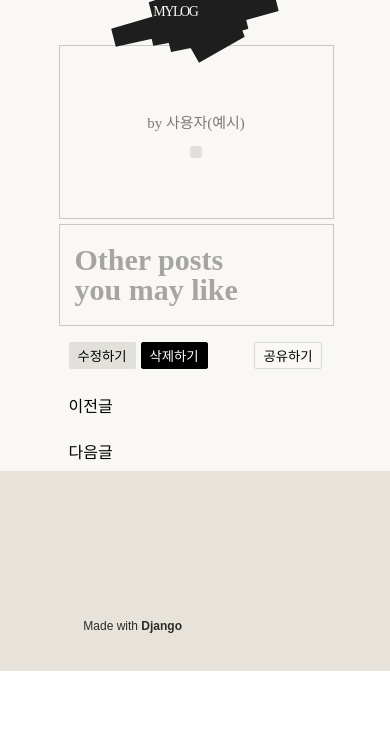
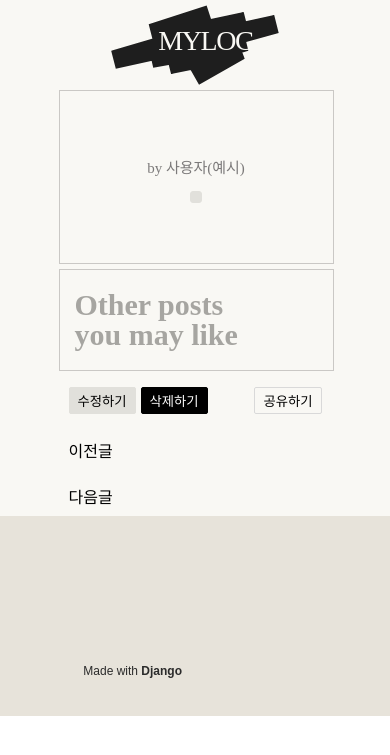
Before and after one commit to Ethanall94/AnimalFarm, a Django app: page /board/ in a window 390 px wide. Shown: the top 755 px of the page. Run offline with Django 4.2, Linux system fonts and the light colour scheme; data that the repository does not hold is empty; parts of the project's set-up code (start-up, migrations or seed data) failed here and were passed over; some web fonts are replaced.

Commit message:
Fix: "네비게이션 수정" - nav.css - nav_white.css

```diff
--- a/blog_project/blog_app/static/css/nav.css
+++ b/blog_project/blog_app/static/css/nav.css
@@ -129,7 +129,7 @@ footer span {
 /* 반응형 */
 @media screen and (max-width: 768px) {
     * {
-        --nav-height: 45px;
+        --nav-height: 90px;
     }
 
     #nav {
@@ -143,8 +143,8 @@ footer span {
     }
 
     .logo a {
-        font-size: 14px;
-        left: 25%;
+        font-size: 28px;
+        left: 28%;
     }
 
     .navBtn {
--- a/blog_project/blog_app/static/css/nav_white.css
+++ b/blog_project/blog_app/static/css/nav_white.css
@@ -1,14 +1,13 @@
 * {
-    --nav-height: 104px;
+    --nav-height: 105px;
 }
 
 #nav {
     background-color: #F9F8F4;
 
-    z-index: 1;
+    z-index: 1000;
 
     width: 100%;
-    top: 0;
     height: var(--nav-height);
     position: fixed;
 
@@ -131,7 +130,7 @@ footer span {
 /* 반응형 */
 @media screen and (max-width: 768px) {
     * {
-        --nav-height: 45px;
+        --nav-height: 90px;
     }
 
     #nav {
@@ -145,8 +144,8 @@ footer span {
     }
 
     .logo a {
-        font-size: 14px;
-        left: 25%;
+        font-size: 28px;
+        left: 28%;
     }
 
     .navBtn {
```
